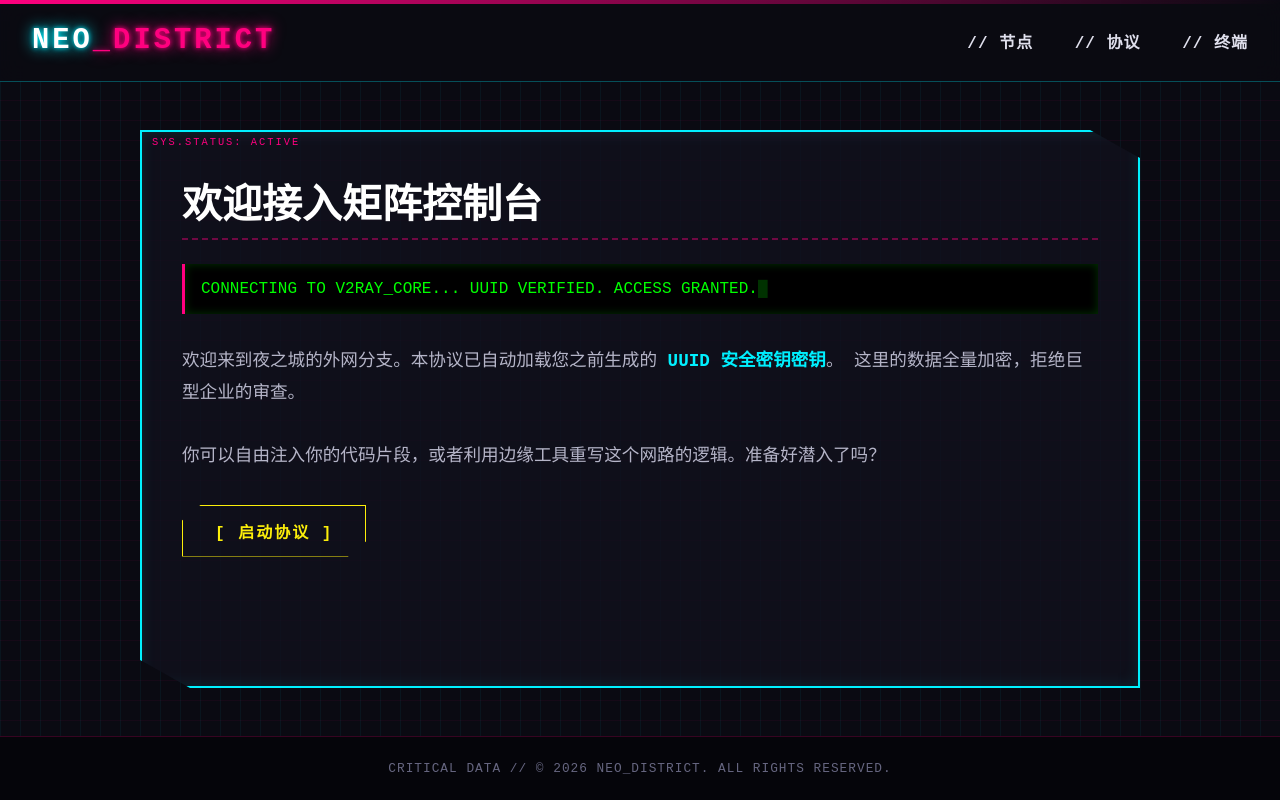
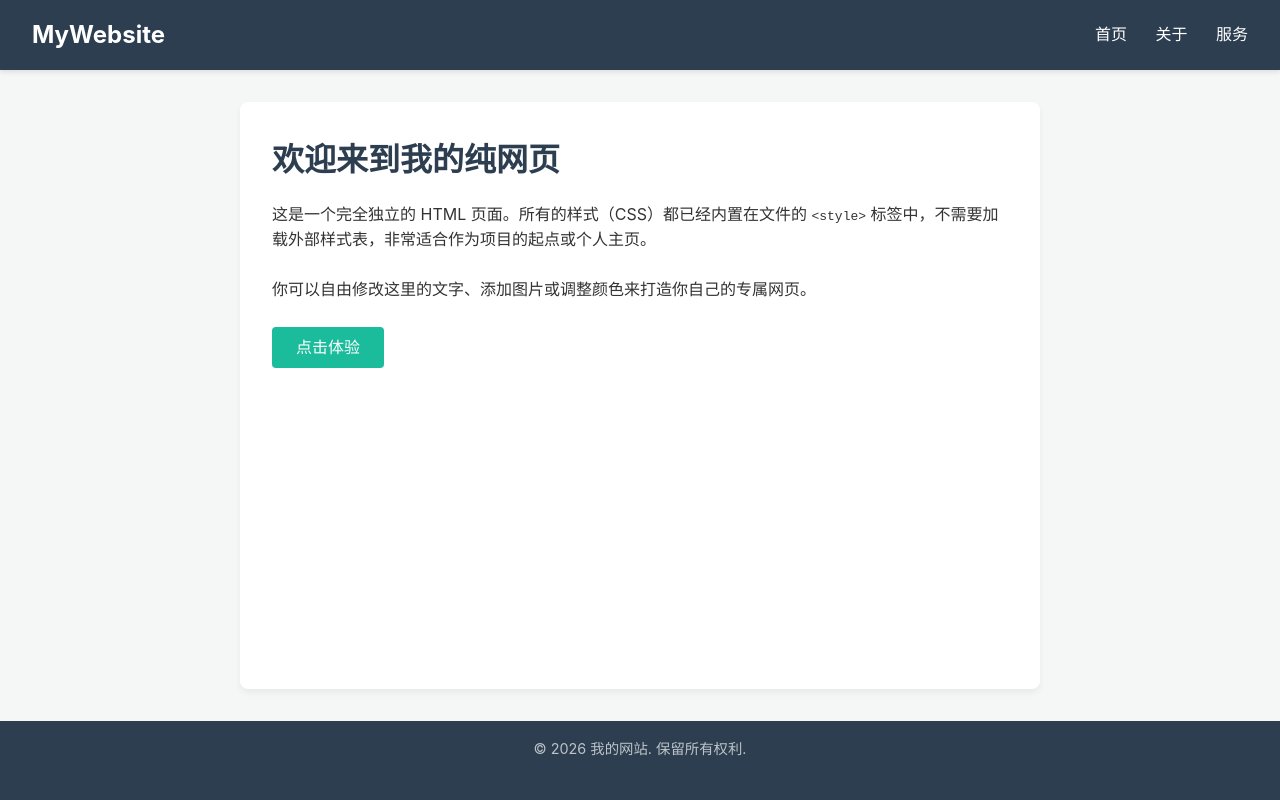
Before and after one commit to hahachenchen58-web/coco123, a website: page index.html in a window 1280 px wide. Drawn offline with Linux system fonts and the light colour scheme.

Commit message:
index.html

```diff
--- a/index.html
+++ b/index.html
@@ -3,245 +3,122 @@
 <head>
     <meta charset="UTF-8">
     <meta name="viewport" content="width=device-width, initial-scale=1.0">
-    <title>CYBERPUNK // NEON NET</title>
+    <title>我的纯网页</title>
     <style>
-        /* 赛博朋克核心配色与变量 */
-        :root {
-            --bg-color: #0a0a12;
-            --neon-pink: #ff007f;
-            --neon-cyan: #00f0ff;
-            --neon-yellow: #fcee0a;
-            --text-color: #e0e0ed;
-            --panel-bg: rgba(16, 16, 28, 0.75);
-        }
-
-        /* 基础重置 */
+        /* 基础样式重置 */
         * {
             margin: 0;
             padding: 0;
             box-sizing: border-box;
-            font-family: 'Courier New', Courier, monospace, "Microsoft YaHei";
         }
 
         body {
-            background-color: var(--bg-color);
-            color: var(--text-color);
-            min-height: 100vh;
+            font-family: -apple-system, BlinkMacSystemFont, "Segoe UI", Roboto, "Helvetica Neue", Arial, sans-serif;
+            line-height: 1.6;
+            color: #333;
+            background-color: #f4f7f6;
             display: flex;
             flex-direction: column;
-            overflow-x: hidden;
-            /* 背景科技感网格线 */
-            background-image:
-                linear-gradient(rgba(255, 0, 127, 0.05) 1px, transparent 1px),
-                linear-gradient(90deg, rgba(0, 240, 255, 0.05) 1px, transparent 1px);
-            background-size: 20px 20px;
+            min-height: 100vh;
         }
 
-        /* 顶部导航栏 - 斜切硬核线条 */
+        /* 导航栏 */
         header {
-            background: linear-gradient(135deg, var(--neon-pink) 0%, transparent 100%) top left no-repeat;
-            background-size: 100% 4px;
-            background-color: rgba(10, 10, 18, 0.9);
-            border-bottom: 1px solid rgba(0, 240, 255, 0.3);
-            padding: 1.5rem 2rem;
+            background-color: #2c3e50;
+            color: #fff;
+            padding: 1rem 2rem;
             display: flex;
             justify-content: space-between;
             align-items: center;
-            backdrop-filter: blur(10px);
+            box-shadow: 0 2px 5px rgba(0,0,0,0.1);
         }
 
-        .logo {
-            font-size: 1.8rem;
-            font-weight: 900;
-            color: #fff;
-            text-transform: uppercase;
-            letter-spacing: 3px;
-            /* 霓虹发光字 */
-            text-shadow: 0 0 5px var(--neon-cyan), 0 0 15px var(--neon-cyan);
-        }
-
-        .logo span {
-            color: var(--neon-pink);
-            text-shadow: 0 0 5px var(--neon-pink), 0 0 15px var(--neon-pink);
+        header .logo {
+            font-size: 1.5rem;
+            font-weight: bold;
         }
 
         nav a {
-            color: var(--text-color);
+            color: #fff;
             text-decoration: none;
-            margin-left: 2rem;
-            font-weight: bold;
-            text-transform: uppercase;
-            letter-spacing: 1px;
-            transition: all 0.3s ease;
-            position: relative;
+            margin-left: 1.5rem;
+            transition: color 0.3s;
         }
 
         nav a:hover {
-            color: var(--neon-yellow);
-            text-shadow: 0 0 8px var(--neon-yellow);
+            color: #1abc9c;
         }
 
         /* 主体内容区 */
         main {
             flex: 1;
-            max-width: 1000px;
-            width: 90%;
-            margin: 3rem auto;
-            padding: 2.5rem;
-            background: var(--panel-bg);
-            /* 赛博朋克标志性斜切角效果 */
-            clip-path: polygon(0 0, 95% 0, 100% 5%, 100% 100%, 5% 100%, 0 95%);
-            border: 2px solid var(--neon-cyan);
-            box-shadow: 0 0 20px rgba(0, 240, 255, 0.2), inset 0 0 15px rgba(0, 240, 255, 0.1);
-            position: relative;
+            max-width: 800px;
+            width: 100%;
+            margin: 2rem auto;
+            padding: 2rem;
+            background: #fff;
+            border-radius: 8px;
+            box-shadow: 0 4px 6px rgba(0,0,0,0.05);
         }
 
-        /* 装饰用的小标签 */
-        main::before {
-            content: "SYS.STATUS: ACTIVE";
-            position: absolute;
-            top: 4px;
-            left: 10px;
-            font-size: 0.65rem;
-            color: var(--neon-pink);
-            letter-spacing: 2px;
-        }
-
-        /* 标题样式 */
         h1 {
-            font-size: 2.5rem;
-            color: #fff;
-            margin-bottom: 1.5rem;
-            text-transform: uppercase;
-            border-bottom: 2px dashed rgba(255, 0, 127, 0.4);
-            padding-bottom: 0.5rem;
-        }
-
-        /* 模拟黑客终端打字机效果 */
-        .terminal-text {
-            background: #000;
-            padding: 1rem;
-            border-left: 3px solid var(--neon-pink);
-            font-family: monospace;
-            color: #00ff00; /* 经典黑客绿 */
-            margin-bottom: 2rem;
-            box-shadow: inset 0 0 10px rgba(0,255,0,0.2);
-        }
-
-        .terminal-text span::after {
-            content: "█";
-            animation: blink 0.8s infinite;
+            margin-bottom: 1rem;
+            color: #2c3e50;
         }
 
         p {
-            font-size: 1.1rem;
-            line-height: 1.8;
-            margin-bottom: 2rem;
-            color: #b5b5c8;
+            margin-bottom: 1.5rem;
         }
 
-        /* 赛博朋克矩阵风按钮 */
-        .cyber-btn {
+        /* 按钮样式 */
+        .btn {
             display: inline-block;
-            padding: 0.8rem 2rem;
-            background: transparent;
-            color: var(--neon-yellow);
-            border: 1px solid var(--neon-yellow);
-            font-weight: bold;
-            text-transform: uppercase;
-            letter-spacing: 2px;
+            background-color: #1abc9c;
+            color: #fff;
+            padding: 0.5rem 1.5rem;
             text-decoration: none;
-            position: relative;
-            cursor: pointer;
-            transition: all 0.2s ease;
-            clip-path: polygon(10% 0, 100% 0, 100% 70%, 90% 100%, 0 100%, 0% 30%);
+            border-radius: 4px;
+            transition: background 0.3s;
         }
 
-        .cyber-btn:hover {
-            background: var(--neon-yellow);
-            color: #000;
-            box-shadow: 0 0 15px var(--neon-yellow);
+        .btn:hover {
+            background-color: #16a085;
         }
 
         /* 页脚 */
         footer {
-            background: #05050a;
-            border-top: 1px solid rgba(255, 0, 127, 0.2);
+            background-color: #2c3e50;
+            color: #bdc3c7;
             text-align: center;
-            padding: 1.5rem;
-            font-size: 0.8rem;
-            color: #666680;
-            letter-spacing: 1px;
-        }
-
-        /* 光标闪烁动画 */
-        @keyframes blink {
-            0%, 100% { opacity: 1; }
-            50% { opacity: 0; }
+            padding: 1rem;
+            font-size: 0.9rem;
         }
     </style>
 </head>
 <body>
 
-    <!-- 顶部导航 -->
+    <!-- 头部导航 -->
     <header>
-        <div class="logo">NEO<span>_DISTRICT</span></div>
+        <div class="logo">MyWebsite</div>
         <nav>
-            <a href="#">// 节点</a>
-            <a href="#">// 协议</a>
-            <a href="#">// 终端</a>
+            <a href="#">首页</a>
+            <a href="#">关于</a>
+            <a href="#">服务</a>
         </nav>
     </header>
 
-    <!-- 主体区域 -->
+    <!-- 网页核心内容 -->
     <main>
-        <h1>欢迎接入矩阵控制台</h1>
-
-        <!-- 动态黑客终端效果区 -->
-        <div class="terminal-text">
-            <span id="typing">INITIALIZING CONNECTION... ERROR_404_NOT_FOUND...</span>
-        </div>
-
-        <p>
-            欢迎来到夜之城的外网分支。本协议已自动加载您之前生成的
-            <span style="color: var(--neon-cyan); font-weight: bold;">UUID 安全密钥密钥</span>。
-            这里的数据全量加密，拒绝巨型企业的审查。
-        </p>
-
-        <p>你可以自由注入你的代码片段，或者利用边缘工具重写这个网路的逻辑。准备好潜入了吗？</p>
-
-        <!-- 按钮 -->
-        <a href="#" class="cyber-btn" onclick="triggerGlitch()">[ 启动协议 ]</a>
+        <h1>欢迎来到我的纯网页</h1>
+        <p>这是一个完全独立的 HTML 页面。所有的样式（CSS）都已经内置在文件的 <code>&lt;style&gt;</code> 标签中，不需要加载外部样式表，非常适合作为项目的起点或个人主页。</p>
+        <p>你可以自由修改这里的文字、添加图片或调整颜色来打造你自己的专属网页。</p>
+        <a href="#" class="btn" onclick="alert('你点击了按钮！')">点击体验</a>
     </main>
 
     <!-- 页脚 -->
     <footer>
-        CRITICAL DATA // © 2026 NEO_DISTRICT. ALL RIGHTS RESERVED.
+        <p>&copy; 2026 我的网站. 保留所有权利.</p>
     </footer>
 
-    <!-- 交互脚本 -->
-    <script>
-        // 动态打字机效果
-        const text = "CONNECTING TO V2RAY_CORE... UUID VERIFIED. ACCESS GRANTED.";
-        let index = 0;
-        const typingElement = document.getElementById("typing");
-
-        function typeEffect() {
-            if (index < text.length) {
-                if(index === 0) typingElement.innerHTML = "";
-                typingElement.innerHTML += text.charAt(index);
-                index++;
-                setTimeout(typeEffect, 70);
-            }
-        }
-
-        // 网页加载 1 秒后开始打字
-        setTimeout(typeEffect, 1000);
-
-        // 点击按钮的特效
-        function triggerGlitch() {
-            alert("⚠️ 警告：正在越过公司防火墙，数据流已重定向。");
-        }
-    </script>
 </body>
 </html>
```
